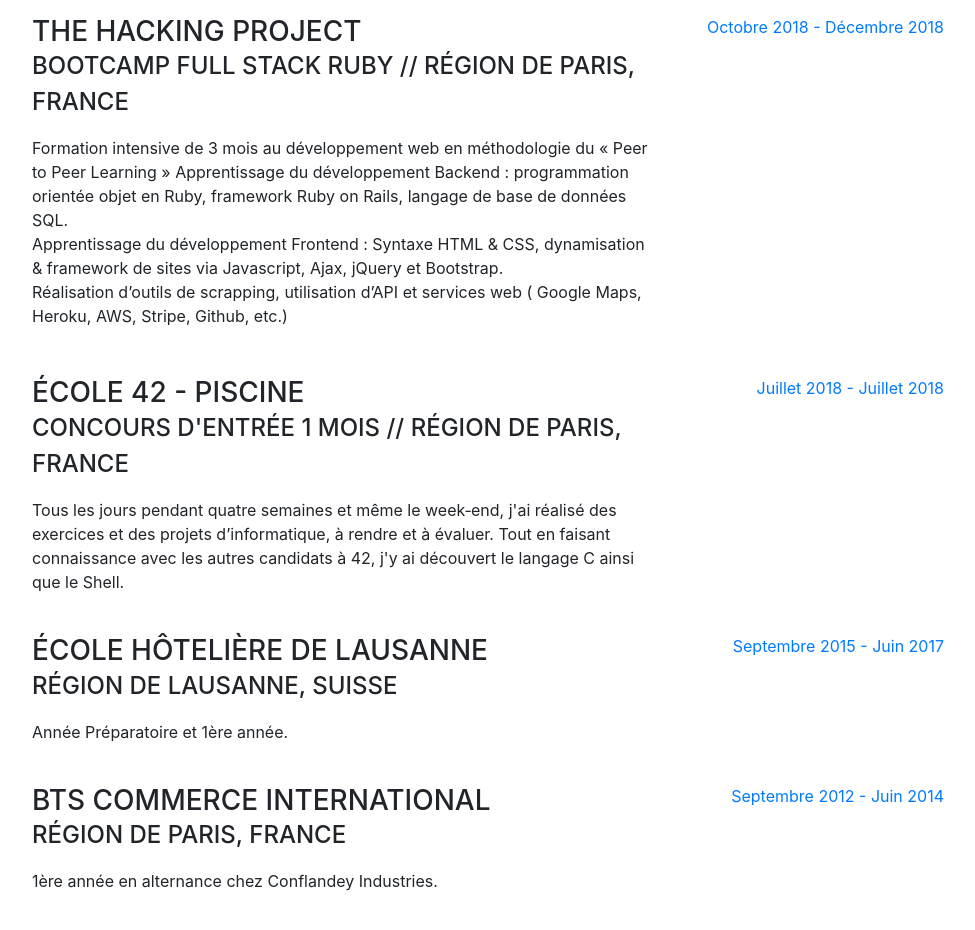
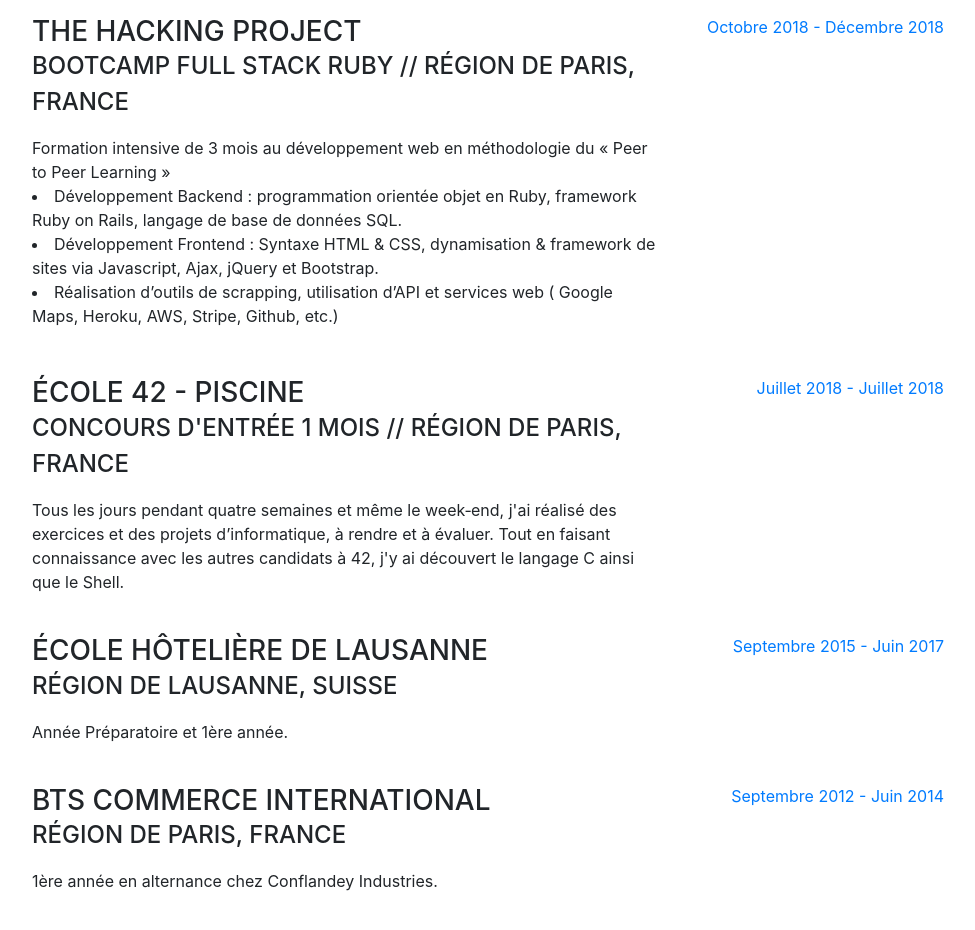
Before and after one commit to nicocouz/Resume, a website with bundled scripts: page index.html in a window 1280 px wide. Shown: the part 2260-3190 px from the top of the page, without its empty margins (288-1263 px from the left). Built offline with nearby package versions, Linux system fonts and the light colour scheme; a web font is replaced by a local one.

Commit message:
Adding bullet point to THP

```diff
--- a/index.html
+++ b/index.html
@@ -184,9 +184,9 @@
             <h3 class="mb-0">The Hacking Project</h3>
             <div class="subheading mb-3">BootCamp Full Stack Ruby // Région de Paris, France</div>
             <div>Formation intensive de 3 mois au développement web en méthodologie du « Peer to Peer Learning »
-              Apprentissage du développement Backend : programmation orientée objet en Ruby, framework Ruby on Rails, langage de base de données SQL. <br>
-              Apprentissage du développement Frontend : Syntaxe HTML & CSS, dynamisation & framework de sites via Javascript, Ajax, jQuery et Bootstrap. <br>
-              Réalisation d’outils de scrapping, utilisation d’API et services web ( Google Maps, Heroku, AWS, Stripe, Github, etc.)</div>
+              <li>Développement Backend : programmation orientée objet en Ruby, framework Ruby on Rails, langage de base de données SQL.</li>
+              <li>Développement Frontend : Syntaxe HTML & CSS, dynamisation & framework de sites via Javascript, Ajax, jQuery et Bootstrap.</li>
+              <li>Réalisation d’outils de scrapping, utilisation d’API et services web ( Google Maps, Heroku, AWS, Stripe, Github, etc.)</li></div>
           </div>
           <div class="resume-date text-md-right">
             <span class="text-primary">Octobre 2018 - Décembre 2018</span>
```
